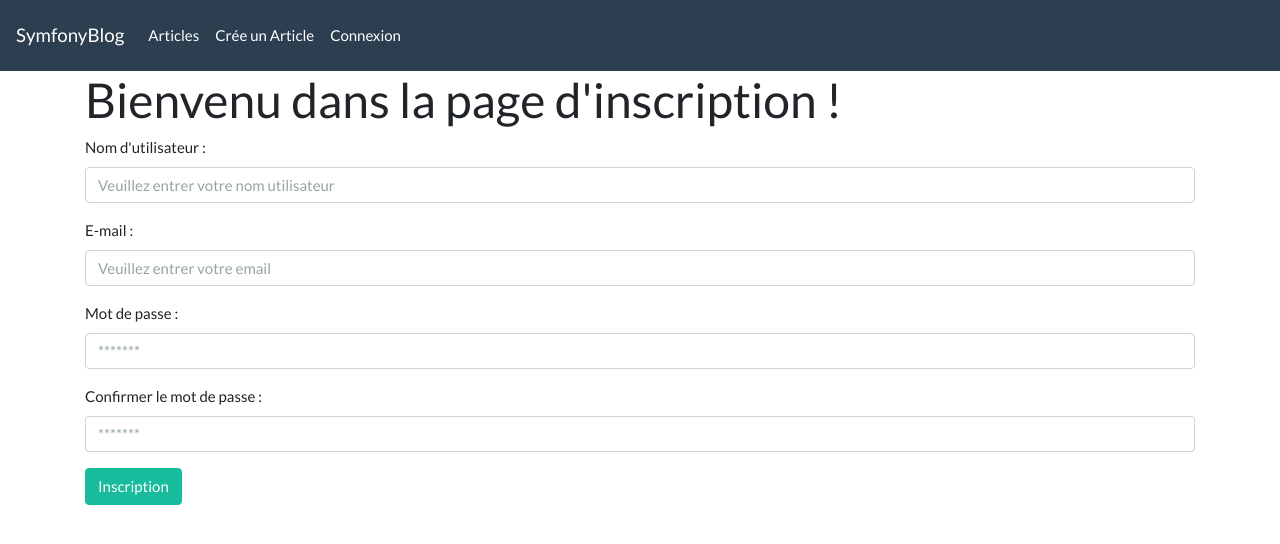
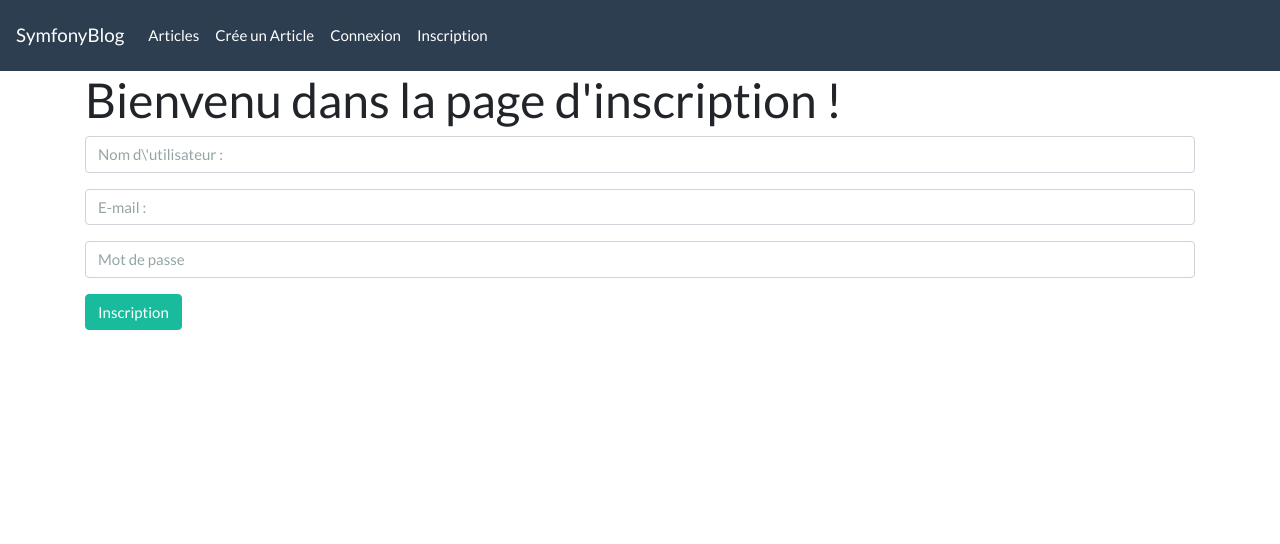
Before and after one commit to ChahiBen/BlogApp, a Symfony app: template myBog/templates/security/registration.html.twig in a window 1280 px wide. Shown: the top 544 px of the page. Run offline with Twig, Linux system fonts and the light colour scheme; the template is opened without the code that fills it, so the values that code supplies are empty; form fields are guessed from the names that the template uses; some libraries are stand-ins or nearby versions.

Commit message:
inscription mise

```diff
--- a/myBog/templates/base.html.twig
+++ b/myBog/templates/base.html.twig
@@ -26,6 +26,11 @@
                             Connexion
                         </a>
                     </li>
+                    <li class="nav-item">
+                        <a href="{{ path('security_registration') }}" class="nav-link">
+                            Inscription
+                        </a>
+                    </li>
                     {% else %}
                     <li class="nav-item">
                         <a href="{{ path('security_logout') }}" class="nav-link">
--- a/myBog/templates/security/registration.html.twig
+++ b/myBog/templates/security/registration.html.twig
@@ -3,17 +3,21 @@
 
 {% block body %}
 
+
     <h1>Bienvenu dans la page d'inscription !</h1>
-
-    {{ form_start(form) }}
-
-    {{ form_row(form.username, {'label' : 'Nom d\'utilisateur : ', 'attr': {'placeholder': 'Veuillez entrer votre nom utilisateur'}}) }}
-    {{ form_row(form.email, {'label' : 'E-mail : ', 'attr': {'placeholder': 'Veuillez entrer votre email'}}) }}
-    {{ form_row(form.password, {'label' : 'Mot de passe : ', 'attr': {'placeholder': '*******'}}) }}
-    {{ form_row(form.confirm_password, {'label' : 'Confirmer le mot de passe : ', 'attr': {'placeholder': '*******'}}) }}
-
-    <button type="submit" class="btn btn-success">Inscription</button>
-
-    {{ form_end(form) }}
+    <form action="{{ path('security_registration') }}" method="post">
+        <div class="form-group">
+            <input placeholder="Nom d\'utilisateur :" required name="_username" type="text" class="form-control">
+        </div>
+        <div class="form-group">
+            <input placeholder="E-mail :" required name="_email" type="text" class="form-control">
+        </div>
+        <div class="form-group">
+            <input placeholder="Mot de passe" required name="_password" type="password" class="form-control">
+        </div>
+        <div class="form-group">
+            <button type="submit" class="btn btn-success">Inscription</button>
+        </div>
+    </form>
 
 {% endblock %}
```
Also changed, not shown: myBog/src/Controller/SecurityController.php (+7 -0 lines).
